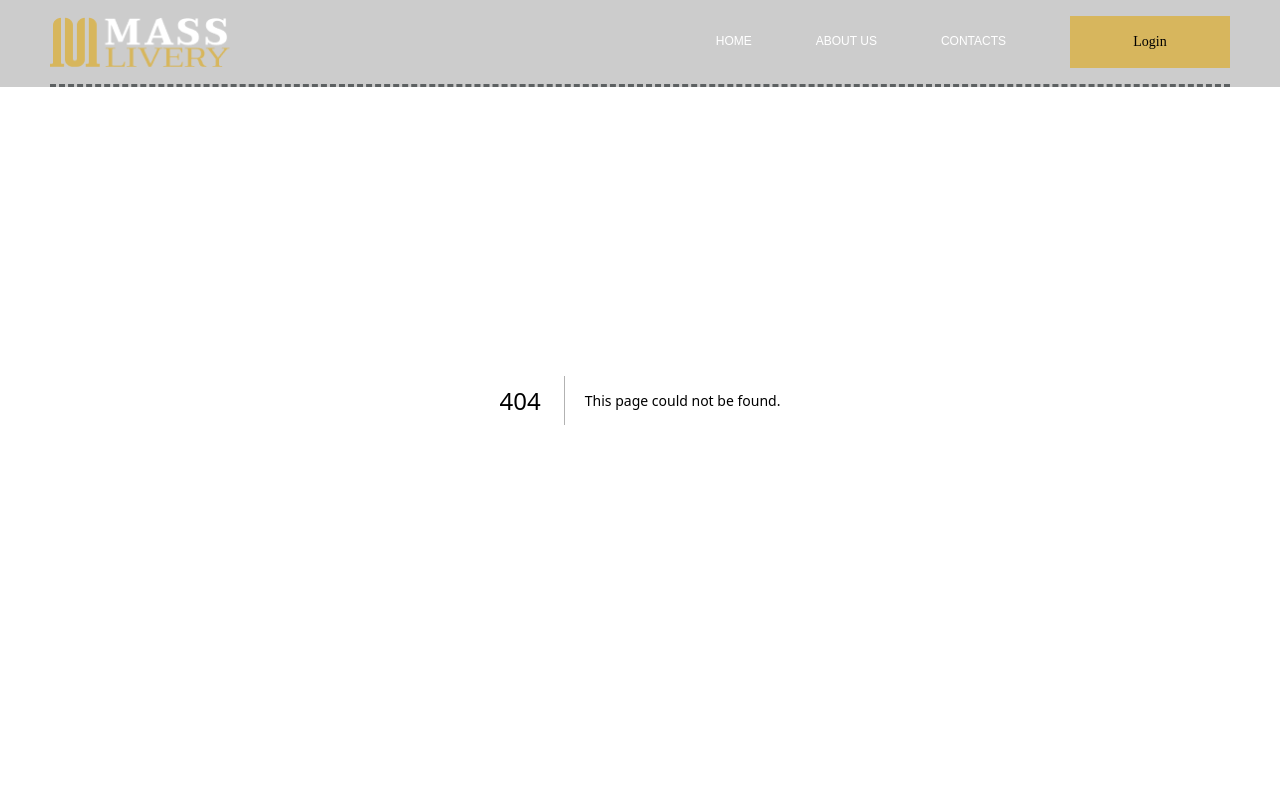
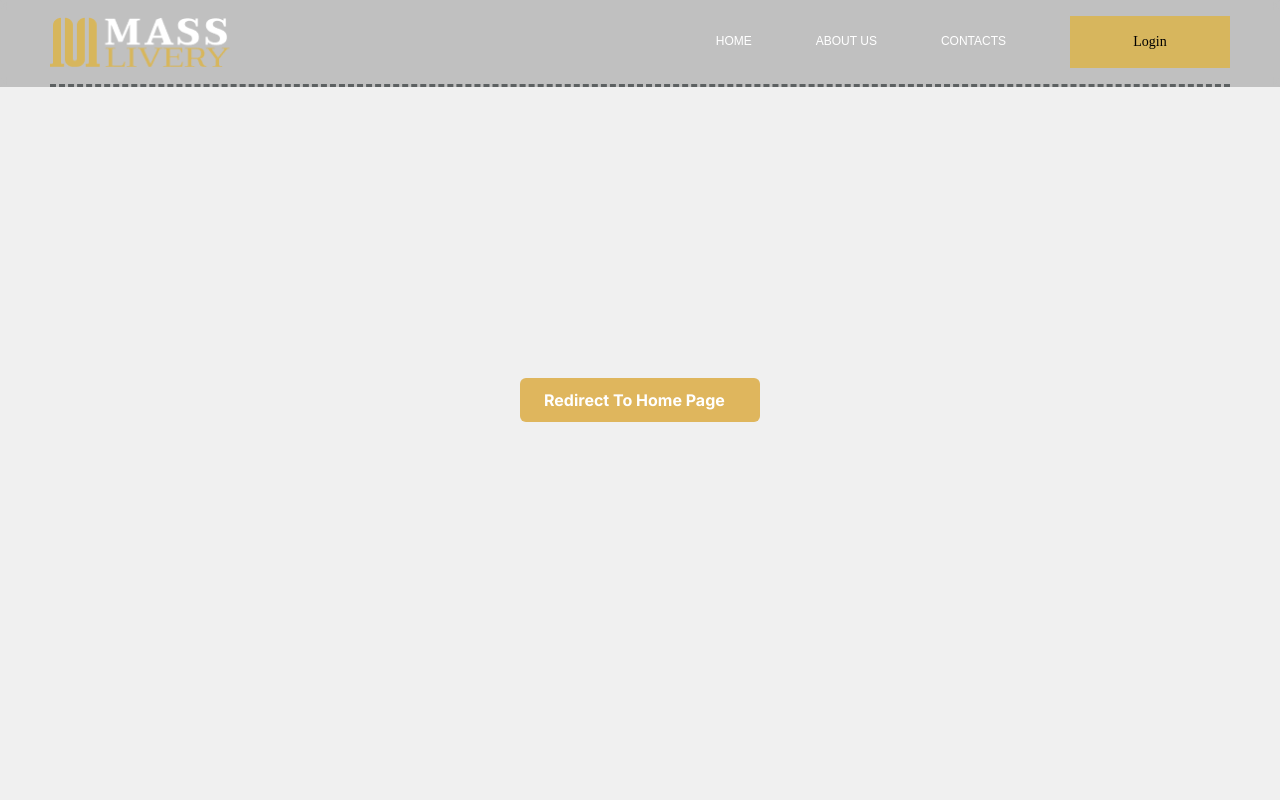
Before and after one commit to ghanashyamdevadig/Lemozine, a Next.js app: page /cancel in a window 1280 px wide. Before the commit this address had no page. Shown: the top 800 px of the page. Built offline with nearby package versions, Linux system fonts and the light colour scheme.

Commit message:
new changes

```diff
--- a/src/component/CarSliderSec/CarSliderSec.jsx
+++ b/src/component/CarSliderSec/CarSliderSec.jsx
@@ -31,7 +31,7 @@ function CarSliderSec() {
   }, []);
 
   return (
-    <div className={styles.carSliderSec} >
+    <div className={styles.carSliderSec} id="about">
       <div className={styles.main_container}>
         <p className={styles.title_1}>About</p>
         <p className={styles.title_2} >Mass Livery</p>
--- a/src/component/ContactUs/ContactUs.jsx
+++ b/src/component/ContactUs/ContactUs.jsx
@@ -3,7 +3,7 @@ import styles from "./ContactUs.module.css";
 
 const ContactCTA = () => {
   return (
-    <section className={styles.contactSection}>
+    <section className={styles.contactSection} id="contact">
       <div className={styles.left}>
         <p className={styles.phone}>
           <div className={styles.icon}>
--- a/src/component/Footer/Footer.jsx
+++ b/src/component/Footer/Footer.jsx
@@ -37,10 +37,9 @@ export default function Footer() {
       {/* Navigation Links */}
       <nav className={styles.navLinks}>
         <p onClick={() => router.push("/")}>Home</p>
-        <p onClick={() => router.push("/about")}>About Us</p>
-        <p onClick={() => router.push("/services")}>Our Services</p>
+        <p onClick={() => handleScroll("about")}>About Us</p>
         <p onClick={() => router.push("/")}>Book a Ride</p>
-        <p onClick={() => router.push("/contact-us")}>Contact Us</p>
+        <p onClick={() => handleScroll("contact")}>Contact Us</p>
       </nav>
 
       {/* Legal Links */}
--- a/src/component/HomeBgContainer/BookingHeaderText.jsx
+++ b/src/component/HomeBgContainer/BookingHeaderText.jsx
@@ -4,10 +4,12 @@ import React from "react";
 const BookingHeaderText = () => {
   return (
     <div className={styles.bgImage}>
-      <p className={styles.title}>Select Your Car</p>
+    <div className={styles.textContainer}>
+        <p className={styles.title}>Select Your Car</p>
       <p className={styles.subtitle}>
         Choose the car type that suits your needs.
       </p>
+    </div>
     </div>
   );
 };
--- a/src/component/LoginSignUp/LoginSignupModal.module.css
+++ b/src/component/LoginSignUp/LoginSignupModal.module.css
@@ -41,6 +41,7 @@
   padding: 10px;
   font-size: 16px;
   background-color: #fff;
+  color: black;
   outline: none;
   border: 1px solid #000;
   border-radius: 5px;
--- a/src/component/Navbar/Header.jsx
+++ b/src/component/Navbar/Header.jsx
@@ -25,6 +25,15 @@ const Header = () => {
     localStorage.removeItem("refreshToken");
     router.replace("/");
   };
+
+ const handleScroll = (id) => {
+
+    const section = document.getElementById(id);
+    if (section) {
+      section.scrollIntoView({ behavior: "smooth", block: "start" });
+    }
+    setIsDrawerOpen(false);
+  };
   return (
     <header className={styles.header}>
       <div className={styles.container}>
@@ -37,15 +46,15 @@ const Header = () => {
 
           {/* Desktop Nav */}
           <nav className={styles.nav}>
-            <a href="#" className={styles.navLink}>
+            <a href="/" className={styles.navLink}>
               HOME
             </a>
-            <a href="#" className={styles.navLink}>
+            <div onClick={() => handleScroll("about")} className={styles.navLink}>
               ABOUT US
-            </a>
-            <a href="#" className={styles.navLink}>
+            </div>
+            <div onClick={() => handleScroll("contact")} className={styles.navLink}>
               CONTACTS
-            </a>
+            </div>
             {user ? (
               <div className={styles.userNav}>
                 <h4>{user.name}</h4>
@@ -81,15 +90,15 @@ const Header = () => {
             onClick={() => setIsDrawerOpen(false)}
           />
         </div>
-        <a href="#" className={styles.drawerLink}>
+        <a href="/" className={styles.drawerLink}>
           HOME
         </a>
-        <a href="#" className={styles.drawerLink}>
+        <div onClick={() => handleScroll("about")} className={styles.drawerLink}>
           ABOUT US
-        </a>
-        <a href="#" className={styles.drawerLink}>
+        </div>
+        <div onClick={() => handleScroll("contact")} className={styles.drawerLink}>
           CONTACTS
-        </a>
+        </div>
         <button
           className={styles.drawerLogin}
           onClick={() => setIsModalOpen(true)}
--- a/src/component/Navbar/Header.module.css
+++ b/src/component/Navbar/Header.module.css
@@ -82,6 +82,7 @@
   text-transform: uppercase;
   color: white;
   text-decoration: none;
+  cursor: pointer;
 }
 
 .navLink:hover {
@@ -155,6 +156,7 @@
   font-family: "Mulish", sans-serif;
   color: white;
   text-decoration: none;
+  cursor: pointer;
 }
 
 .drawerLink:hover {
--- /dev/null
+++ b/src/pages/cancel/cancel.module.css
@@ -0,0 +1,21 @@
+.cancel_container {
+  display: flex;
+  flex-direction: column;
+  align-items: center;
+  justify-content: center;
+  min-height: 100vh;
+  background-color: #f0f0f0;
+}
+
+.cancel{
+  padding: 12px 24px;
+  background-color: #DFB65D;
+  color: white;
+  border: none;
+  border-radius: 6px;
+  cursor: pointer;
+  font-size: 16px;
+  font-weight: bold;
+  transition: background-color 0.3s;
+  width: 15rem;
+}
--- /dev/null
+++ b/src/pages/cancel/index.jsx
@@ -0,0 +1,14 @@
+import React from 'react'
+import styles from './cancel.module.css'
+import { useRouter } from 'next/router';
+
+function CancelPage() {
+    const router = useRouter();
+  return (
+    <div className={styles.cancel_container}>
+        <div onClick={()=> router.push("/")} className={styles.cancel}>Redirect To Home Page</div>
+    </div>
+  )
+}
+
+export default CancelPage
--- a/src/pages/payment/index.jsx
+++ b/src/pages/payment/index.jsx
@@ -125,7 +125,6 @@ const PaymentPage = () => {
       </div>
       <div
         style={{
-          marginTop: "100px",
           justifyContent: "center",
           display: "flex",
         }}
```
Also changed, not shown: src/component/HomeBgContainer/BookingHeaderText.module.css (+12 -3 lines), src/assets/images/bgImage/selectCar.png (added).
